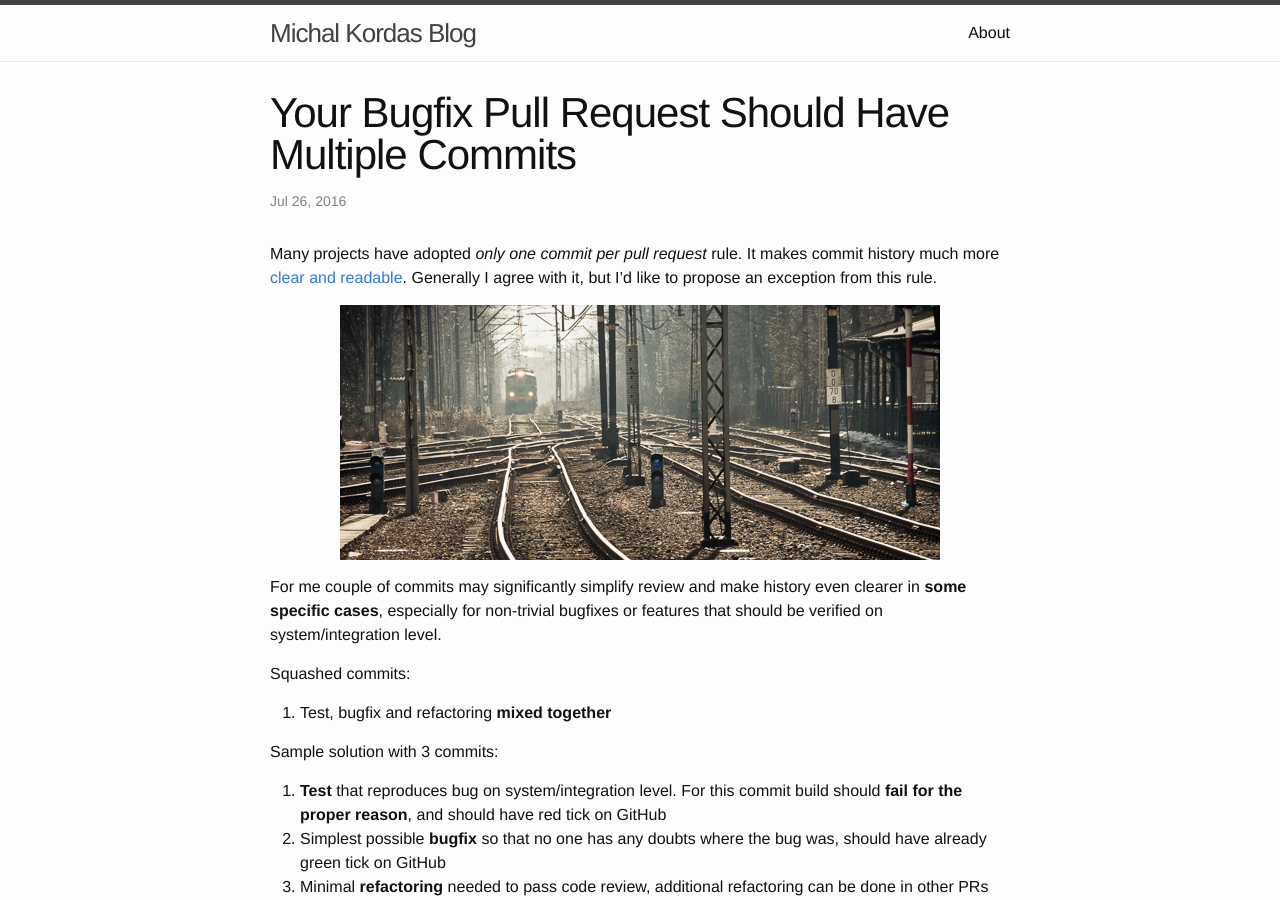
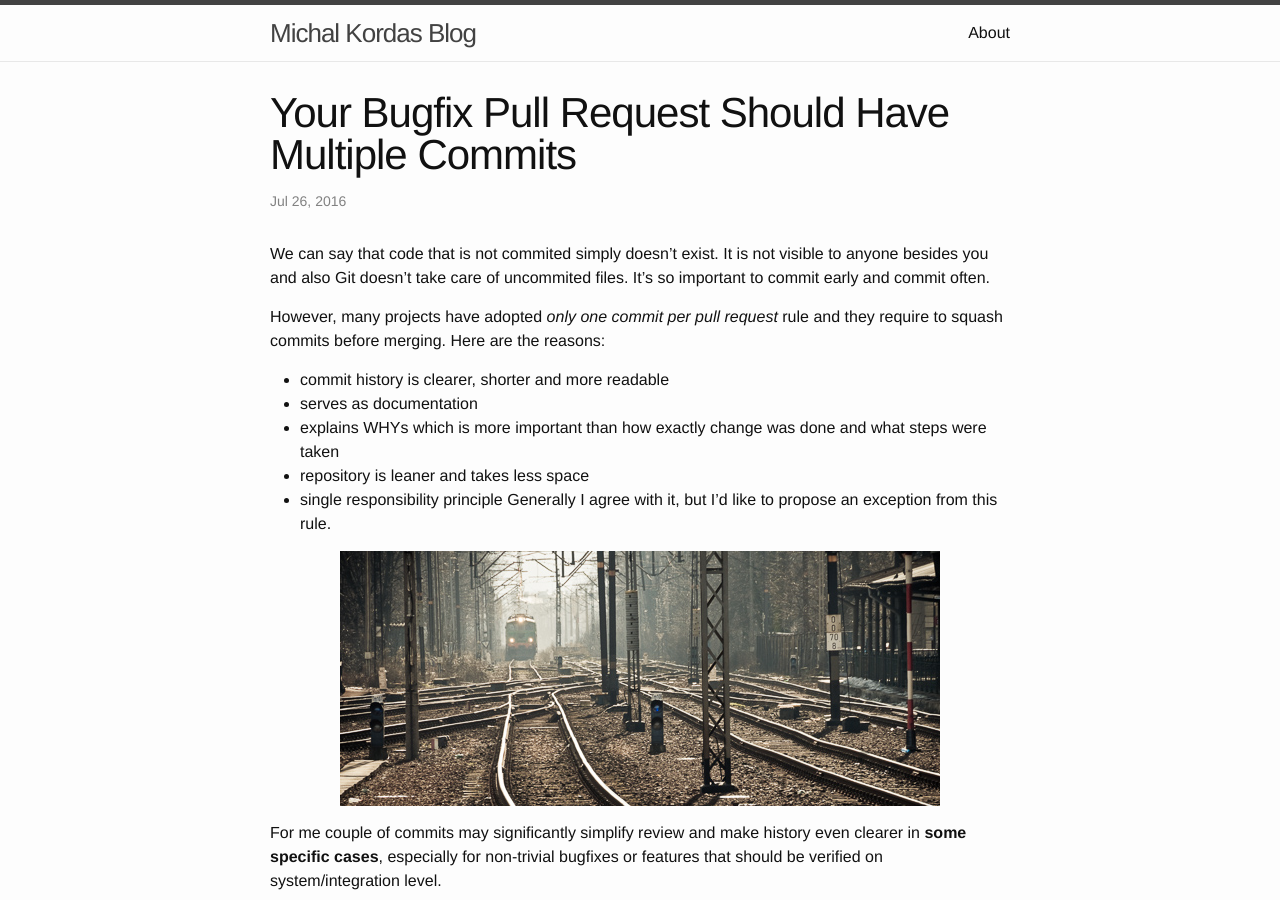
Before and after one commit to mkordas/mkordas.github.io, a Jekyll site: the page built from _posts/2016-07-26-multiple-commits-pr.md, in a window 1280 px wide and 900 px high. Built offline with Jekyll 4.4.1, drawn with Linux system fonts in a browser that asks for light colours.

Commit message:
Explain reasons for one commit rule

```diff
--- a/_posts/2016-07-26-multiple-commits-pr.md
+++ b/_posts/2016-07-26-multiple-commits-pr.md
@@ -6,7 +6,14 @@ tags: [pull request, github]
 date: 2016-07-26
 ---
 
-Many projects have adopted *only one commit per pull request* rule. It makes commit history much more [clear and readable](http://programmers.stackexchange.com/questions/263164/why-squash-git-commits-for-pull-requests).
+We can say that code that is not commited simply doesn't exist. It is not visible to anyone besides you and also Git doesn't take care of uncommited files. It's so important to commit early and commit often.
+
+However, many projects have adopted *only one commit per pull request* rule and they require to squash commits before merging. Here are the reasons:
+- commit history is clearer, shorter and more readable
+ - serves as documentation
+ - explains WHYs which is more important than how exactly change was done and what steps were taken
+- repository is leaner and takes less space
+- single responsibility principle
 Generally I agree with it, but I'd like to propose an exception from this rule.
 
 ![](/images/rails.jpg){:class="img-responsive"}
```
